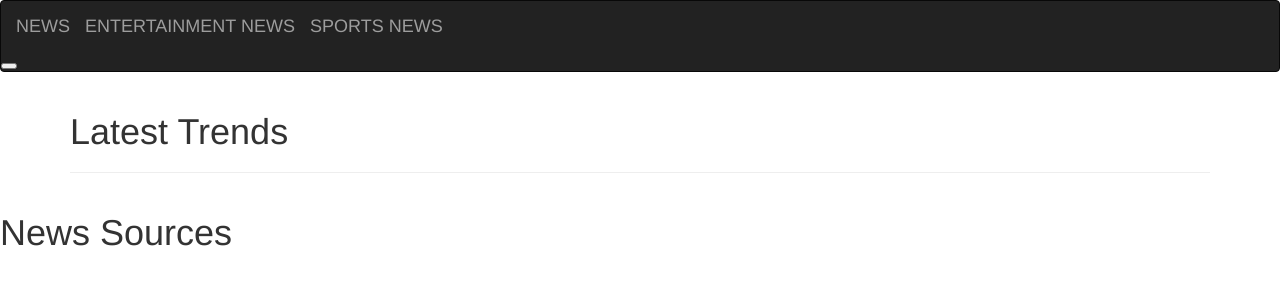
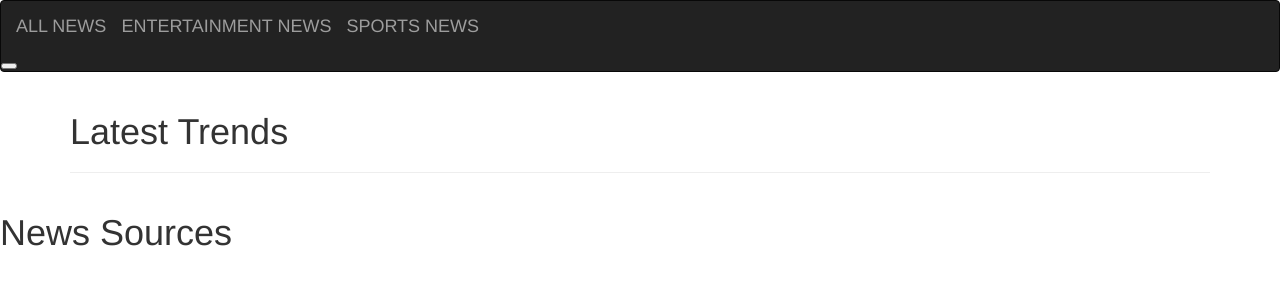
Before and after one commit to Jameskirwa/News-Highlight, a Flask app: template app/templates/index.html in a window 1280 px wide. Shown: the top 300 px of the page. Run offline with Flask 2, Linux system fonts and the light colour scheme; the template is opened without the code that fills it, so the values that code supplies are empty; some libraries are stand-ins or nearby versions.

Commit message:
links to navbar

```diff
--- a/app/templates/navbar.html
+++ b/app/templates/navbar.html
@@ -1,7 +1,7 @@
 <div class="navbar navbar-inverse" role="navigation">
     <div class="container-fluid">
         <div class="navbar-header">
-            <a class="navbar-brand" href="">NEWS</a>
+            <a class="navbar-brand" href="">ALL NEWS</a>
             <a class="navbar-brand" href="https://radaronline.com/">ENTERTAINMENT NEWS</a>
             <a class="navbar-brand" href="https://www.bbc.com/sport">SPORTS NEWS</a>
 
```
